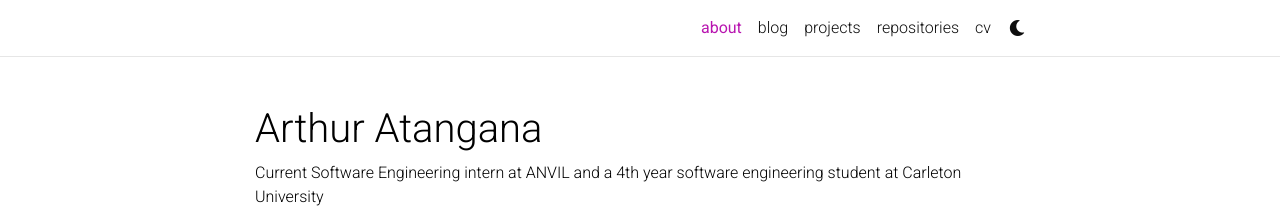
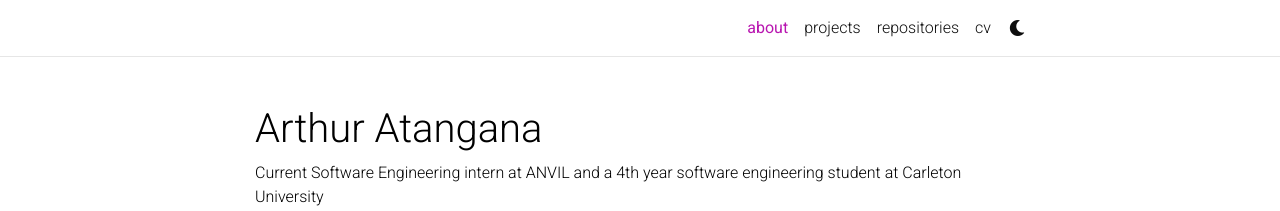
Before and after one commit to ArthurAtangana/ArthurAtangana.github.io, a Jekyll site: the page built from _pages/about.md, in a window 1280 px wide. Shown: the top 211 px of the page. Built offline with Jekyll 4.4.1, drawn with Linux system fonts in a browser that asks for light colours; full-size pictures stand in for the smaller copies a plugin makes; comment, search, counter and statistics services are not loaded; a style sheet for code colours, icons or effects is not loaded.

Commit message:
Remove blog from header

```diff
--- a/_includes/header.html
+++ b/_includes/header.html
@@ -53,13 +53,13 @@
               </li>
               {% if site.blog_nav_title %}
               <!-- Blog -->
-              <li class="nav-item {% if page.url contains 'blog' %}active{% endif %}">
-                <a class="nav-link" href="{{ '/blog/' | relative_url }}">{{ site.blog_nav_title }}
-                  {%- if page.url contains 'blog' -%}
-                  <span class="sr-only">(current)</span>
-                  {%- endif -%}
-                </a>
-              </li>
+              <!-- <li class="nav-item {% if page.url contains 'blog' %}active{% endif %}"> -->
+              <!--   <a class="nav-link" href="{{ '/blog/' | relative_url }}">{{ site.blog_nav_title }} -->
+              <!--     {%- if page.url contains 'blog' -%} -->
+              <!--     <span class="sr-only">(current)</span> -->
+              <!--     {%- endif -%} -->
+              <!--   </a> -->
+              <!-- </li> -->
               {%- endif %}
 
               <!-- Other pages -->
```
